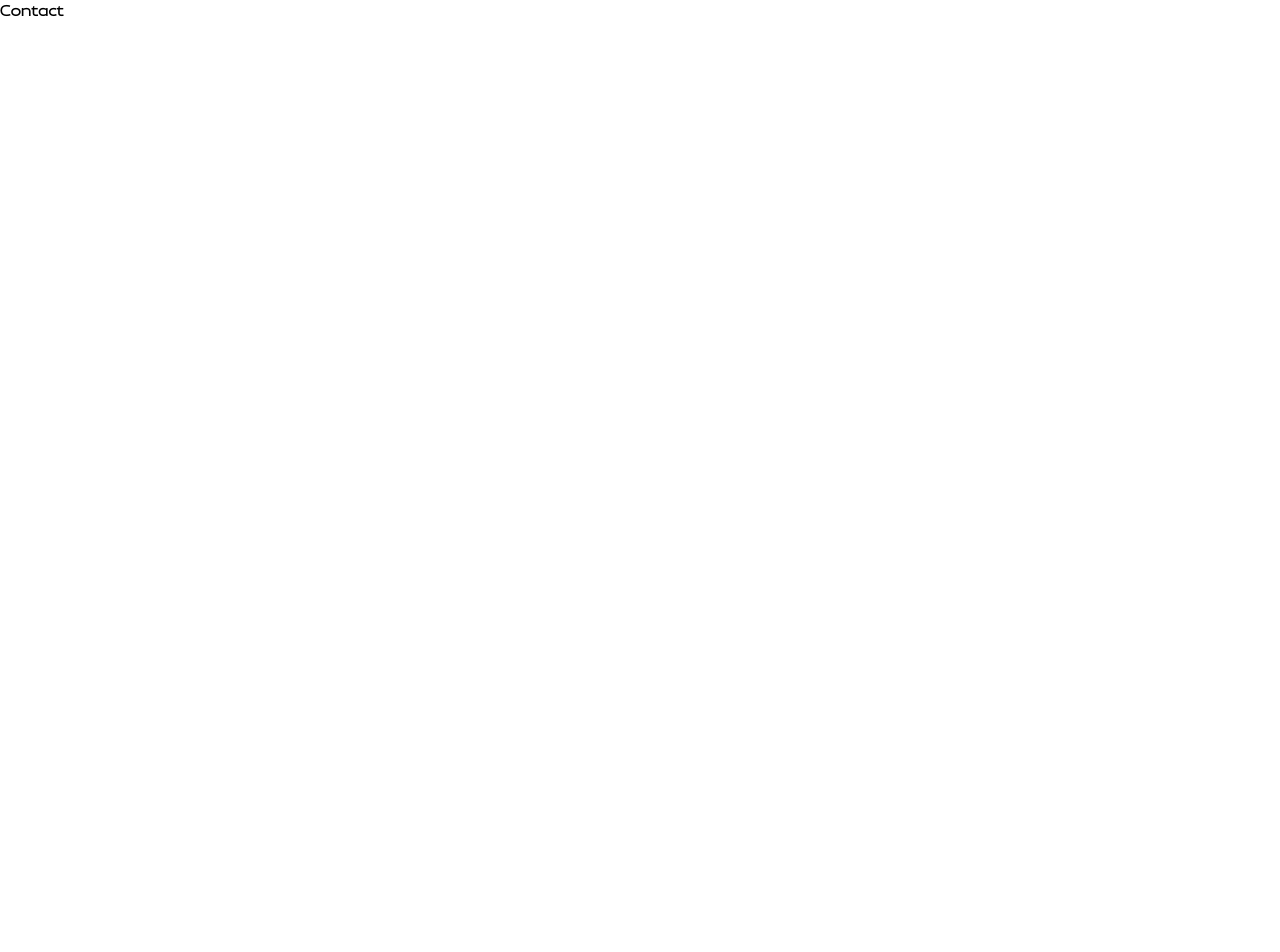
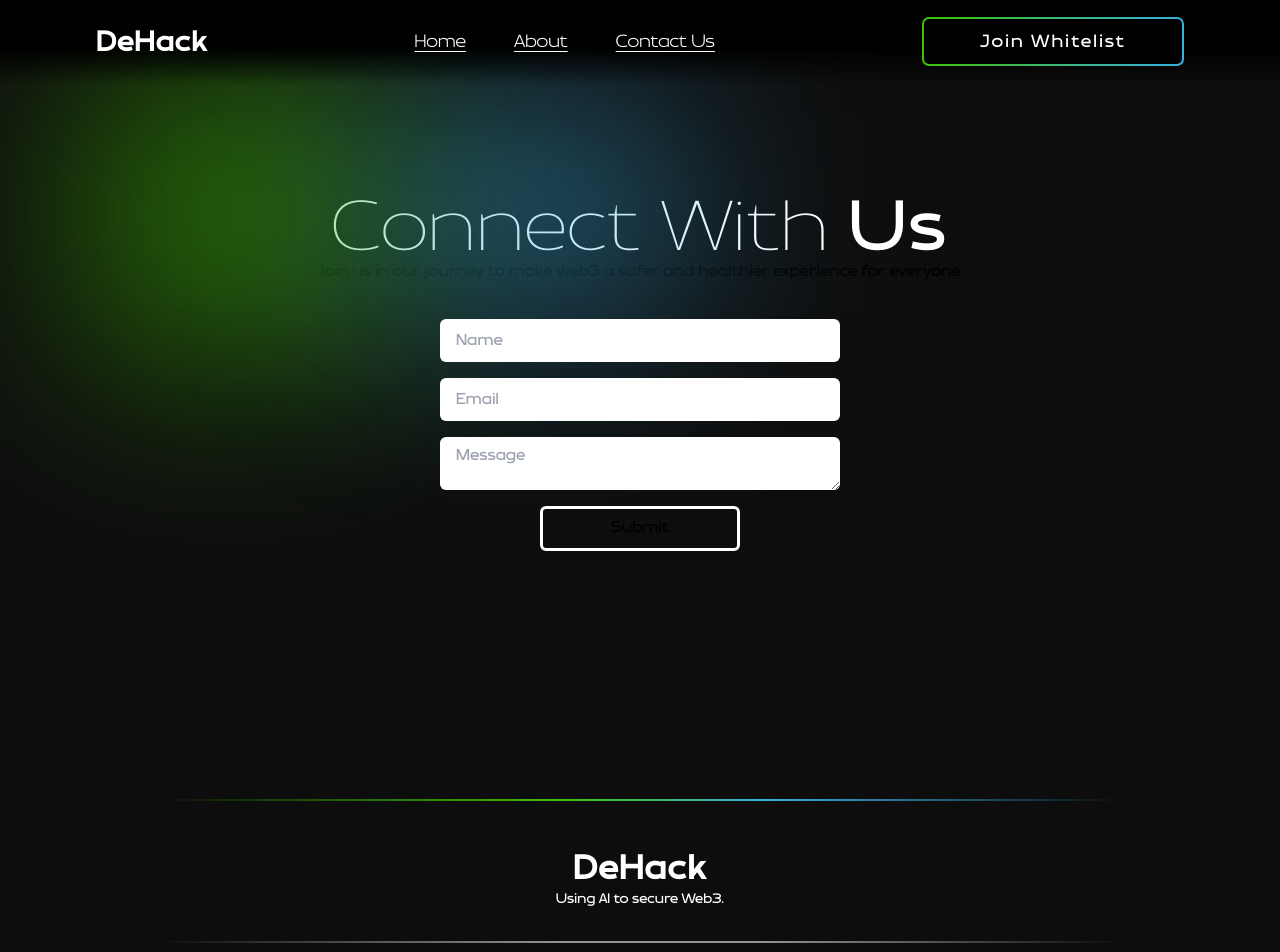
Before and after one commit to noorshanu/dehack, a Next.js app: page /contact in a window 1280 px wide. Shown: the top 952 px of the page. Before the commit the page ends 800 px from the top, so only its background shows below. Built offline with nearby package versions, Linux system fonts and the light colour scheme.

Commit message:
Update index.js

```diff
--- a/pages/contact/index.js
+++ b/pages/contact/index.js
@@ -1,9 +1,73 @@
-import React from 'react'
+import Head from 'next/head'
+import Image from 'next/image'
+import { IBM_Plex_Mono } from 'next/font/google'
+import Header from '@/elements/Header'
 
-function Contact() {
+import Defi from '@/public/icons/Defi.svg'
+
+import Grid2 from '@/public/icons/Grid2.svg'
+
+import Footer from '@/elements/Footer'
+
+import Metaverse from '@/public/icons/Metaverse.svg'
+import Governance from '@/public/icons/Governance.svg'
+import Wallet from '@/public/icons/Wallet.svg'
+import Web3 from '@/public/icons/Web3.svg'
+
+import useWindowSize from '@/hooks/useSize'
+import AboutHero from '@/elements/AboutHero/AboutHero'
+import OurVision from '@/elements/AboutHero/OurVision'
+import Quote from '@/elements/AboutHero/Quote'
+import ConnectUs from '@/elements/AboutHero/ConnectUs'
+
+const IBM = IBM_Plex_Mono({
+  subsets: ['latin'],
+  weight: ['500', '700', '400', '600'],
+})
+
+export default function Contact() {
+  const { width } = useWindowSize()
   return (
-    <div>Contact</div>
+    <>
+      <Head>
+        <title>DeHack</title>
+        <meta name="description" content="Generated by create next app" />
+        <meta name="viewport" content="width=device-width, initial-scale=1" />
+        <link rel="icon" href="/favicon.ico" />
+        <meta charSet="utf-8" />
+        <title>
+          DeHack is a real-time monitoring and threat intelligence tool, for
+          blockchain projects, that smartly detects malicious activity and
+          mitigates the impact.
+        </title>
+        <meta name="description" content="DeHack" />
+        <meta name="viewport" content="width=device-width, initial-scale=1" />
+
+        <meta
+          name="title"
+          content="DeHack is a real-time monitoring and threat intelligence tool, for blockchain projects, that smartly detects malicious activity and mitigates the impact."
+        />
+        <meta
+          name="keywords"
+          content="DeHack is a real-time monitoring and threat intelligence tool, for blockchain projects, that smartly detects malicious activity and mitigates the impact."
+        />
+        <meta
+          name="description"
+          content="DeHack is a real-time monitoring and threat intelligence tool, for blockchain projects, that smartly detects malicious activity and mitigates the impact."
+        />
+        <meta property="og:type" content="website" />
+        <meta property="og:url" content="https://DeHack.ai/" />
+        <meta property="og:site_name" content="DeHack" />
+
+        <link rel="icon" href="/favicon.png" />
+      </Head>
+      <Header />
+      <main className="bg-[#000000]/95 backdrop-blur-lg min-h-screen">
+
+
+        <ConnectUs image={Grid2} IBM={IBM} />
+        <Footer width={width} IBM={IBM} />
+      </main>
+    </>
   )
 }
-
-export default Contact
```
